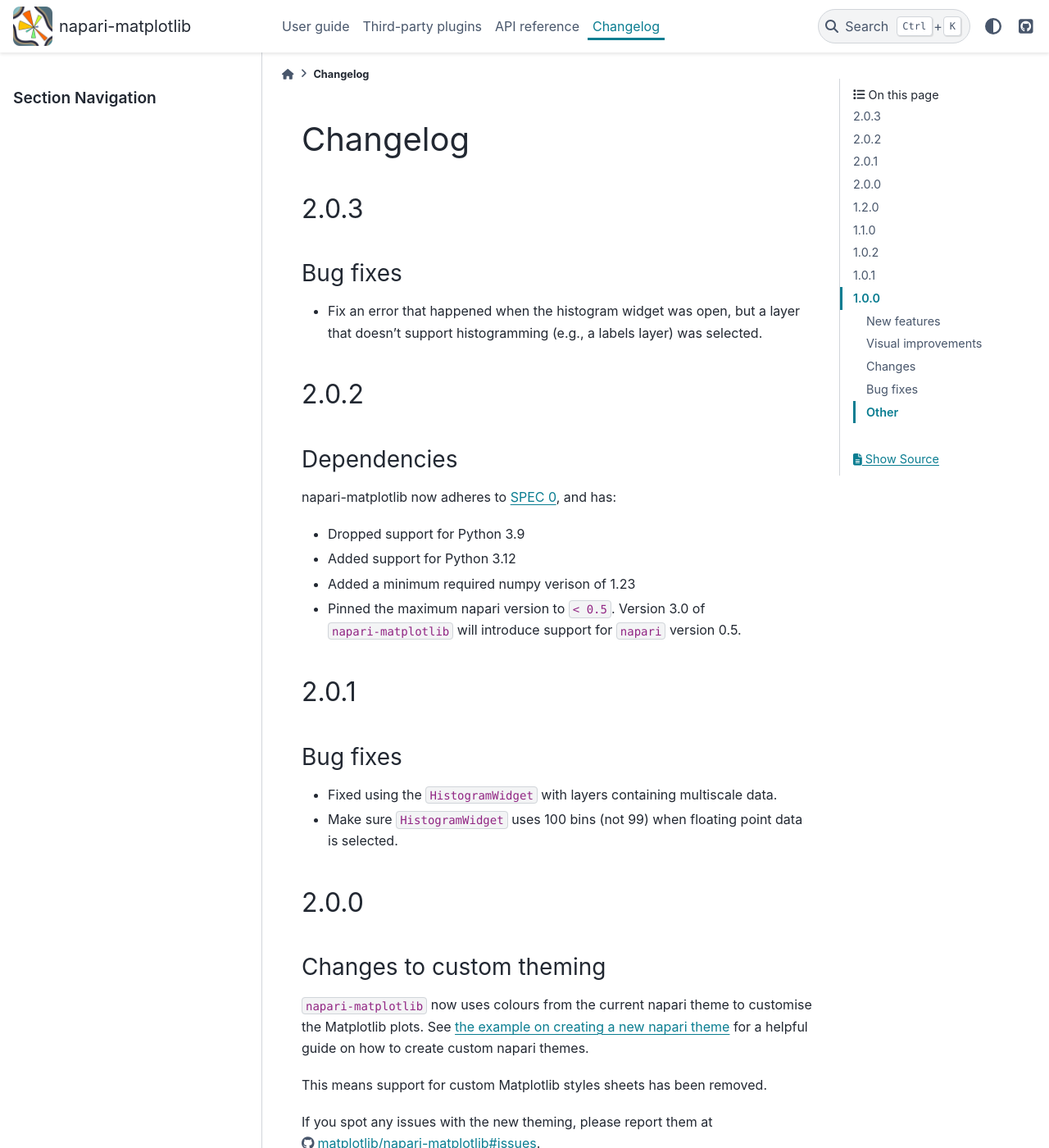
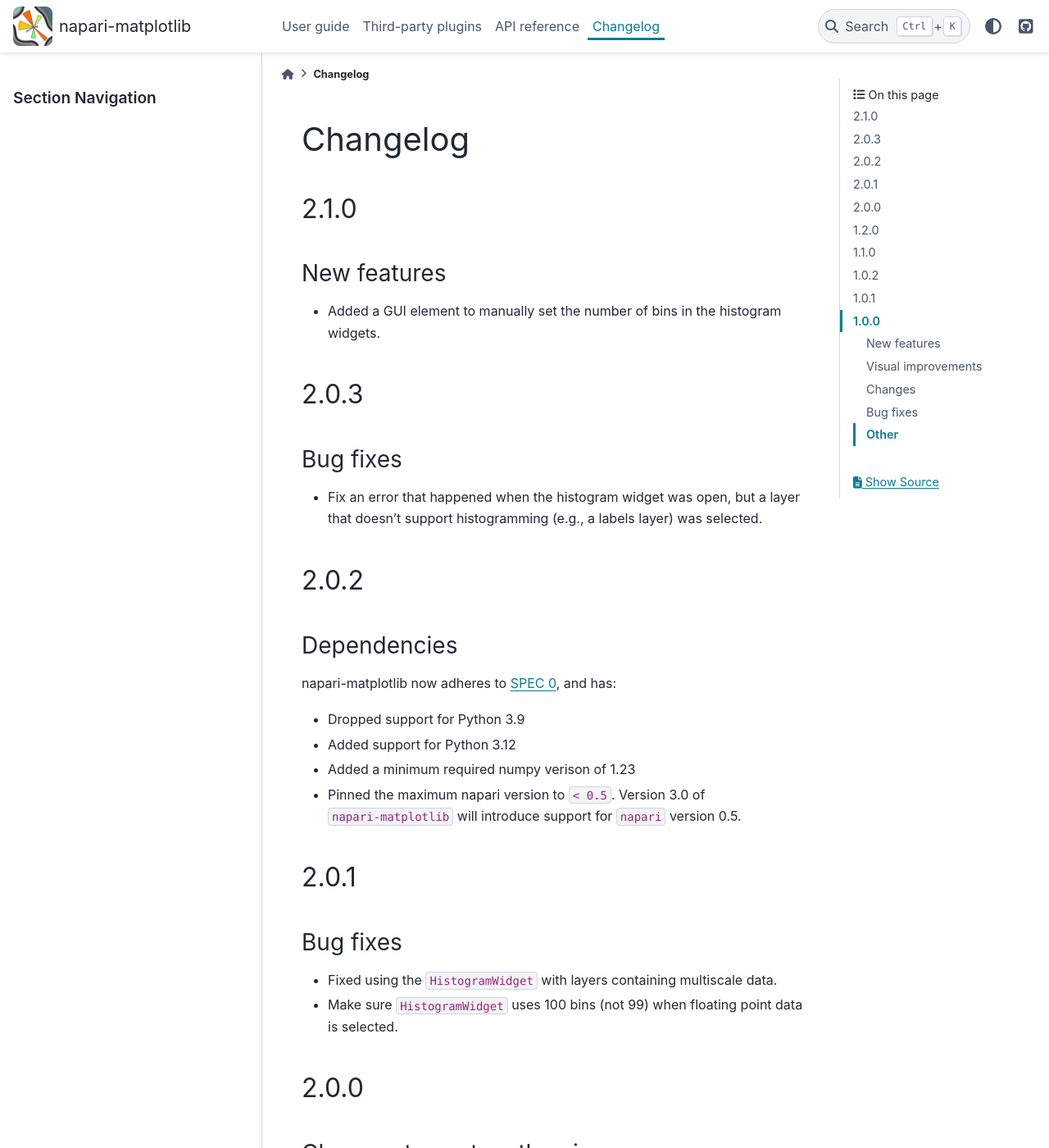
Before and after one commit to matplotlib/napari-matplotlib, a Sphinx documentation site: the page built from docs/changelog.rst, in a window 1280 px wide and 1400 px high. Shown: the whole window at 82% size. Built offline with Sphinx 7.4.7 and the PyData theme 0.15.4, drawn with Linux system fonts in a browser that asks for light colours; pages that are not in the unit, such as notebooks, are missing from menus; some of the changed text lies outside the part shown.

Commit message:
Update changelog

```diff
--- a/docs/changelog.rst
+++ b/docs/changelog.rst
@@ -1,5 +1,11 @@
 Changelog
 =========
+
+2.1.0
+-----
+New features
+~~~~~~~~~~~~
+- Added a GUI element to manually set the number of bins in the histogram widgets.
 
 2.0.3
 -----
```
Also changed, not shown: other parts of docs/changelog.rst (+0 -1 lines).
